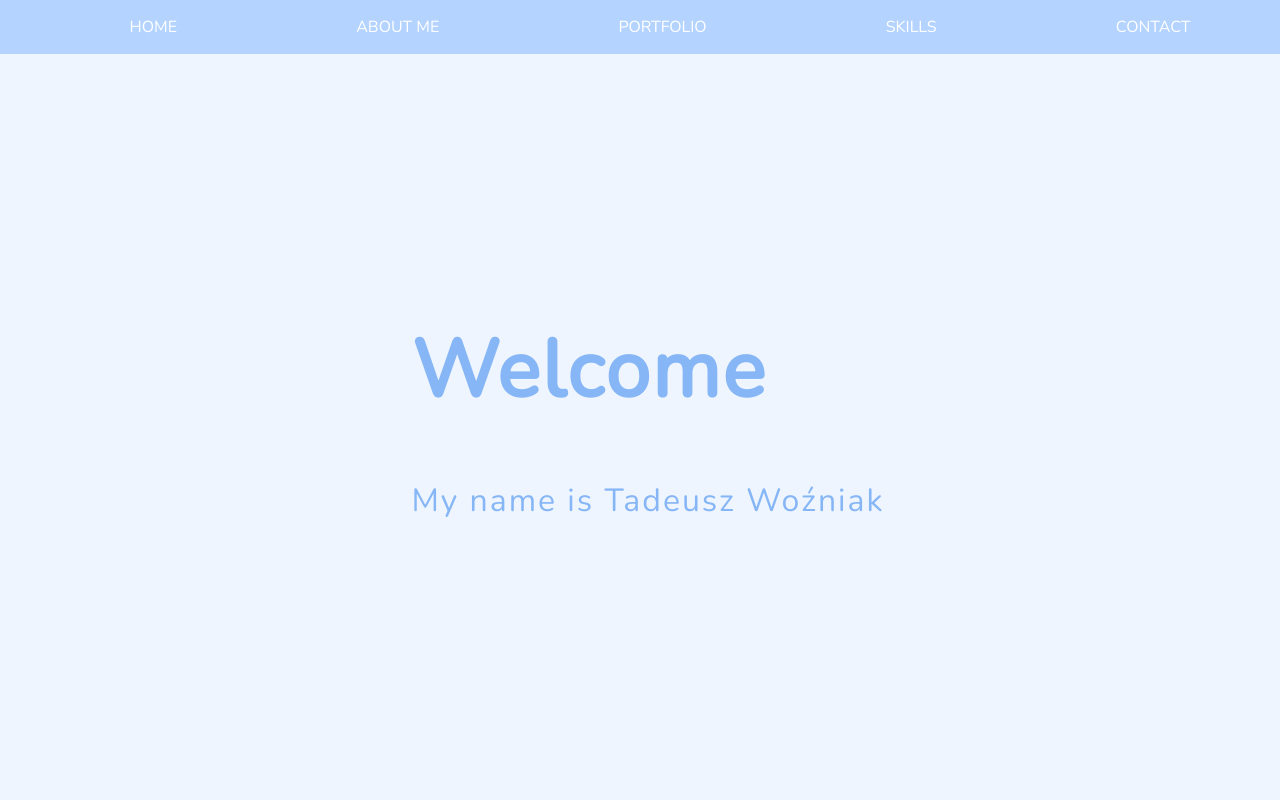
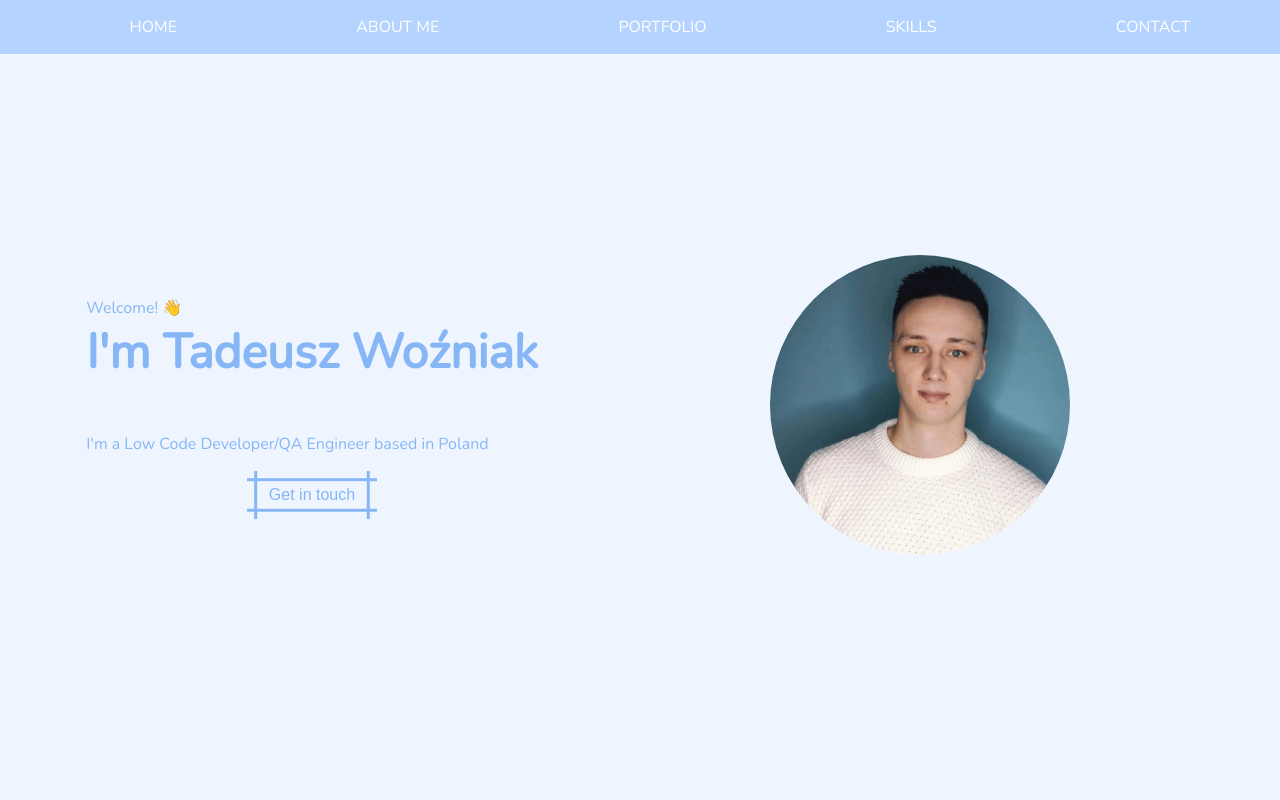
Before and after one commit to elhispanopolako/personalSite, a plain HTML site: page index.html in a window 1280 px wide. Shown: the top 800 px of the page. Drawn offline with nearby package versions, Linux system fonts and the light colour scheme.

Commit message:
fix code

```diff
--- a/index.html
+++ b/index.html
@@ -22,15 +22,18 @@
     </nav>
     <div class="content">
         <div id="home" class="home">
-            <div class="homeInfo">
-                <h1 data-aos="fade-up">Welcome</h1>
-                <p data-aos="fade-up">My name is Tadeusz Woźniak</p>
+            <div data-aos="fade-up" class="homeInfo">
+                <p class="homeWelcome">Welcome! &#128075;</p>
+                <h1>I'm Tadeusz Woźniak</h1>
+                <p>I'm a Low Code Developer/QA Engineer based in Poland</p>
+                <button class="homeButton">Get in touch </button>
+            </div>
+            <div data-aos="fade-left" data-aos-delay="1500" class="profilePhoto">
+                <img src="files/me.jpeg" alt="profile photo">
             </div>
         </div>
         <div id="about" class="about">
-            <div class="profilePhoto">
-                <img src="files/me.jpeg" alt="profile photo">
-            </div>
+
         </div>
         <div id="portfolio" class="portfolio">PORTFOLIO</div>
         <div id="skills" class="skills">SKILLS</div>
--- a/style.css
+++ b/style.css
@@ -24,6 +24,7 @@ nav {
     top: 0px;
     left: 0px;
     text-transform: uppercase;
+    z-index: 3;
 
 }
 
@@ -45,31 +46,83 @@ nav a {
 
 /* Section */
 .content>div {
-    width: 100vw;
+    width: 95vw;
     height: 100vh;
-    display: flex;
-    justify-content: center;
-    align-items: center;
-    letter-spacing: 2px;
 }
 
 /* Home  section*/
+.home {
+    display: grid;
+    grid-template-columns: 1fr 1fr;
+    align-items: center;
+    justify-items: center;
+}
+
 .homeInfo {
-    z-index: -1;
+    display: flex;
+    flex-direction: column;
+    justify-content: center;
+    align-items: flex-start;
 }
 
 .homeInfo h1 {
-    font-size: 5rem;
+    font-size: 3rem;
+    margin-top: 0;
+}
+
+.homeInfo p.homeWelcome {
+    margin: 0;
 }
 
 .homeInfo p {
-    font-size: 2rem;
+    font-size: 1rem;
 }
 
-/* About me section */
+/* CSS button */
+.homeButton {
+    align-self: center;
+    --b: 3px;
+    /* border thickness */
+    --s: .45em;
+    /* size of the corner */
+    --color: var(--third-color);
+
+    padding: calc(.5em + var(--s)) calc(.9em + var(--s));
+    color: var(--color);
+    --_p: var(--s);
+    background:
+        conic-gradient(from 90deg at var(--b) var(--b), #0000 90deg, var(--color) 0) var(--_p) var(--_p)/calc(100% - var(--b) - 2*var(--_p)) calc(100% - var(--b) - 2*var(--_p));
+    transition: .3s linear, color 0s, background-color 0s;
+    outline: var(--b) solid #0000;
+    outline-offset: .6em;
+    font-size: 16px;
+
+    border: 0;
+
+    user-select: none;
+    -webkit-user-select: none;
+    touch-action: manipulation;
+}
+
+.homeButton:hover,
+.homeButton:focus-visible {
+    --_p: 0px;
+    outline-color: var(--color);
+    outline-offset: .05em;
+}
+
+.homeButton:active {
+    background: var(--color);
+    color: #fff;
+}
+
+
+
 
 .profilePhoto img {
     width: 300px;
     height: 300px;
-    border-radius: 20px;
+    border-radius: 50%;
 }
+
+/* About me section */
```
